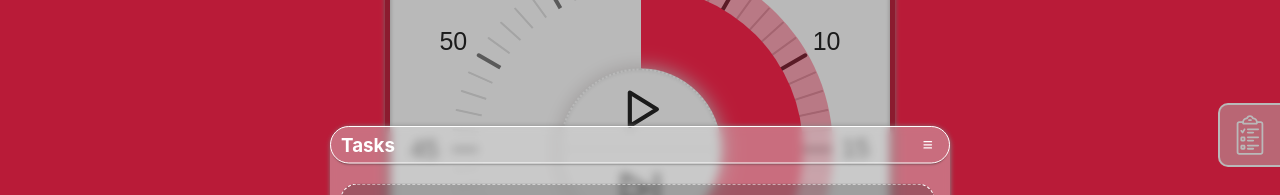
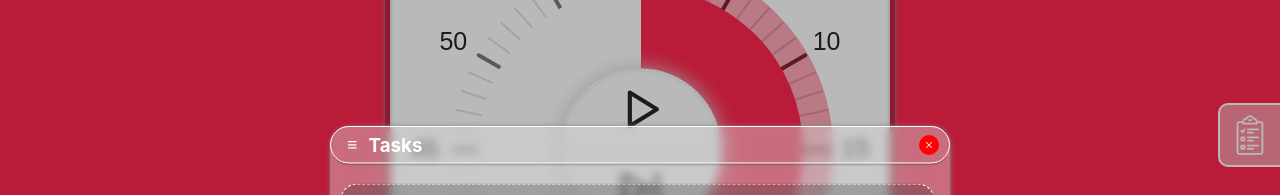
Before and after one commit to entagk/entagk-frontend, a React (Create React App) app: page / in a window 1280 px wide. Both pictures are taken after a click on the button 1249 px from the left and 353 px from the top of the page. Shown: the part 218-413 px from the top of the page. Built offline with nearby package versions, Linux system fonts and the light colour scheme.

Commit message:
fix: Todo list header and setting header

```diff
--- a/src/components/Setting/style.css
+++ b/src/components/Setting/style.css
@@ -5,12 +5,10 @@
   align-items: center;
   justify-content: center;
   flex-direction: column;
-  /* background: #fff; */
-  border-radius: 10px;
-  /* padding: 20px; */
   box-shadow: 1px 1px 10px 0px #858585;
   position: absolute;
   top: 0px;
+  border-radius: 45px 45px 10px 10px;
 }
 
 .setting-header {
@@ -18,21 +16,27 @@
   display: flex;
   align-items: center;
   justify-content: space-between;
-  padding: 10px 20px;
-  padding-top: 30px;
-  /* font-size: 30px; */
   align-content: center;
   flex-wrap: nowrap;
   flex-direction: row;
-  border-bottom: 2px solid #e7e7e7;
+  padding: 20px;
+  border: 2px solid;
+  border-radius: 45px;
+  box-shadow: 0 0 4px #5a5a5a;
 }
 
 .setting-header .close-setting {
   font-size: 20px;
-  padding: 7px;
-  color: #f4f4f4;
+  padding: 10px;
   border-radius: 50%;
-  border: 2px solid #f4f4f4;
+  color: #fff;
+  font-size: 20px;
+  min-width: 0;
+  background: red;
+}
+
+.setting-header .close-setting:hover {
+  box-shadow: 0 0 5px #0000008f;
 }
 
 .setting-header h2 {
--- a/src/components/Tasks/Tasks.js
+++ b/src/components/Tasks/Tasks.js
@@ -78,17 +78,30 @@ const Tasks = ({ setMessage, isLoading, setIsLoading, setOpenTodo }) => {
       }>
         <div className="tasks glass-effect zoom-in">
           <div className="close-button-container">
-            <button aria-label='close tasks' className="glass-effect close-tasks" type='button' onClick={() => setOpenTodo(false)}>
+          </div>
+          <div className="header">
+            <div style={{
+              display: 'flex',
+              alignItems: 'center',
+              justifyContent: 'center',
+              flexWrap: 'nowrap',
+              flexDirection: 'row',
+            }}>
+              <div className="header-buttons">
+                <Menu setMessage={setMessage} />
+              </div>
+              <h2 style={{
+                display: 'flex',
+                alignItems: 'center',
+                justifyContent: 'center',
+                marginLeft: "10px",
+              }}>
+                Tasks
+              </h2>
+            </div>
+            <button aria-label='close tasks' className="close-tasks" type='button' onClick={() => setOpenTodo(false)}>
               <CgClose />
             </button>
-          </div>
-          <div className="header">
-            <h2>
-              Tasks
-            </h2>
-            <div className="header-buttons">
-              <Menu setMessage={setMessage} />
-            </div>
           </div>
           <div className="tasks-container">
             {tasks.tasks?.length > 0 && (
--- a/src/components/Tasks/style.css
+++ b/src/components/Tasks/style.css
@@ -15,30 +15,18 @@
   /* min-width: 450px; */
 }
 
-.close-button-container {
-  position: absolute;
-  right: 0px;
+.header .close-tasks {
+  padding: 10px;
   border-radius: 50%;
-  width: 100%;
-  display: flex;
-  align-items: center;
-  justify-content: center;
-  top: 20px;
+  color: #fff;
+  font-size: 20px;
+  min-width: 0;
+
+  background: red;
 }
 
-.close-button-container .close-tasks {
-  padding: 10px;
-  border-radius: 50%;
-  border: 2px solid #fff;
-  color: #fff;
-  font-size: 20px;
-  background-color: #0000009b;
-  display: none;
-  min-width: 0;
-}
-
-.tasks:hover .close-button-container .close-tasks {
-  display: flex;
+.header .close-tasks:hover {
+  box-shadow: 0 0 5px #0000008f;
 }
 
 .tasks .header {
@@ -77,12 +65,15 @@
   border-radius: 50%;
 }
 
-.tasks .header button:hover {
+.tasks .header button:first-child:hover {
   background-color: #2c282842;
 }
 
-.tasks .menu-content {
+.tasks .header .menu-content {
   width: max-content;
+  left: 0;
+  background-color: #acacac7a;
+  backdrop-filter: blur(10px);
 }
 
 .tasks .tasks-container {
@@ -229,6 +220,9 @@
   background: #acacac7a;
   backdrop-filter: blur(10px);
   padding: 10px 0;
+
+  right: 22px;
+  width: fit-content;
 }
 
 .task .menu .menu-content .row button {
```
